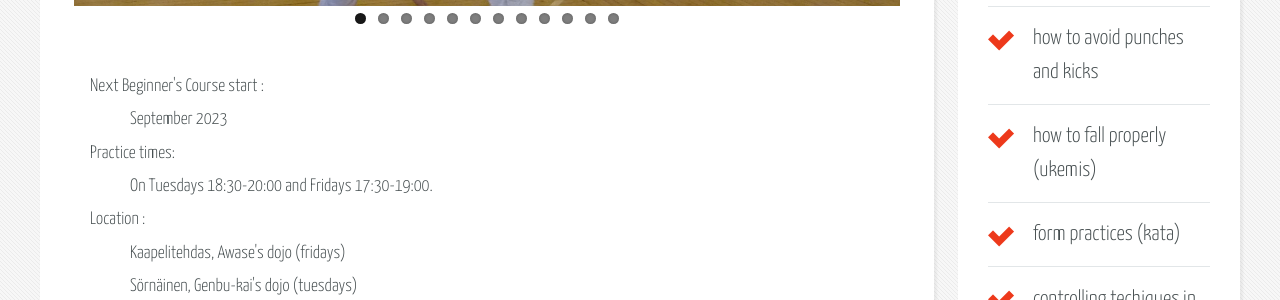
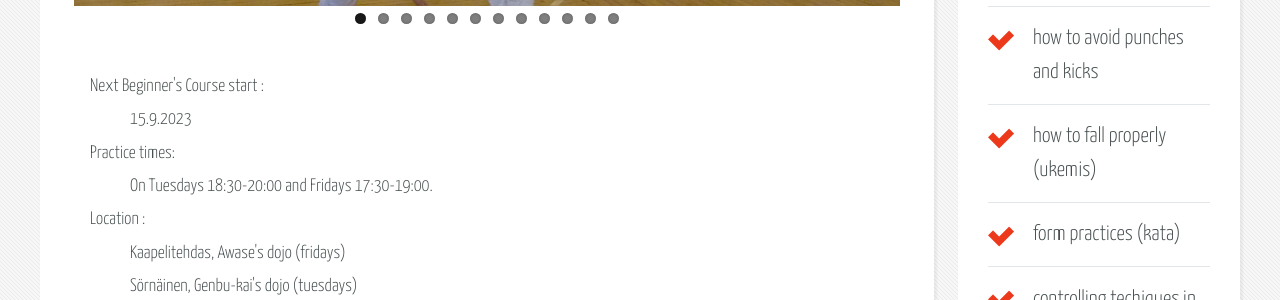
Before and after one commit to shotofi/shotofi, a Jekyll site: the page built from _pages/alkeiskurssi_en.html, in a window 1280 px wide. Shown: the part 504-804 px from the top of the page. Built offline with Jekyll 4.4.1, drawn with Linux system fonts in a browser that asks for light colours.

Commit message:
updated 2023 beginners course start time

```diff
--- a/_includes/snippets/alkeiskurssi-mainos.html
+++ b/_includes/snippets/alkeiskurssi-mainos.html
@@ -3,7 +3,7 @@
     <h2>Alkeiskurssit</h2>
   </header>
   <p>
-    Tule mukaan alkeiskurssille aloittamaan karaten harrastus. Seuraava kurssi alkaa <strong>syyskuussa 2023</strong>.
+    Tule mukaan alkeiskurssille aloittamaan karaten harrastus. Seuraava kurssi alkaa <strong>15.9.2023</strong>.
   </p>
   <a href="/alkeiskurssi.html" title="Tietoa alkeiskurssista" class="more">Lisää alkeiskurssista ></a>
 </section>
--- a/_includes/snippets/alkeiskurssi-mainos_en.html
+++ b/_includes/snippets/alkeiskurssi-mainos_en.html
@@ -4,7 +4,7 @@
   </header>
   <p>
     Come along to the beginner's course to start the lifetime practice of karate. The next beginner's course starts
-    <strong>september 2023</strong>.
+    <strong>15.9.2023</strong>.
   </p>
   <a href="/alkeiskurssi_en.html" title="More about beginner's course" class="more">More about beginner's course ></a>
 </section>
--- a/_pages/alkeiskurssi.html
+++ b/_pages/alkeiskurssi.html
@@ -30,7 +30,7 @@ lang: fi
   </div>
   <dl>
     <dt>Seuraava alkeiskurssi alkaa :</dt>
-    <dd>Syyskuussa 2023</dd>
+    <dd>15.9.2023 2023</dd>
     <dt>Treenit :</dt>
     <dd>Tiistaisin 18:30-20:00 ja perjantaisin 17:30-19:00</dd>
     <dt>Paikka :</dt>
--- a/_pages/alkeiskurssi_en.html
+++ b/_pages/alkeiskurssi_en.html
@@ -30,7 +30,7 @@ lang: en
   </div>
   <dl>
     <dt>Next Beginner's Course start :</dt>
-    <dd>September 2023</dd>
+    <dd>15.9.2023</dd>
     <dt>Practice times:</dt>
     <dd>On Tuesdays 18:30-20:00 and Fridays 17:30-19:00.</dd>
     <dt>Location  :</dt>
```
